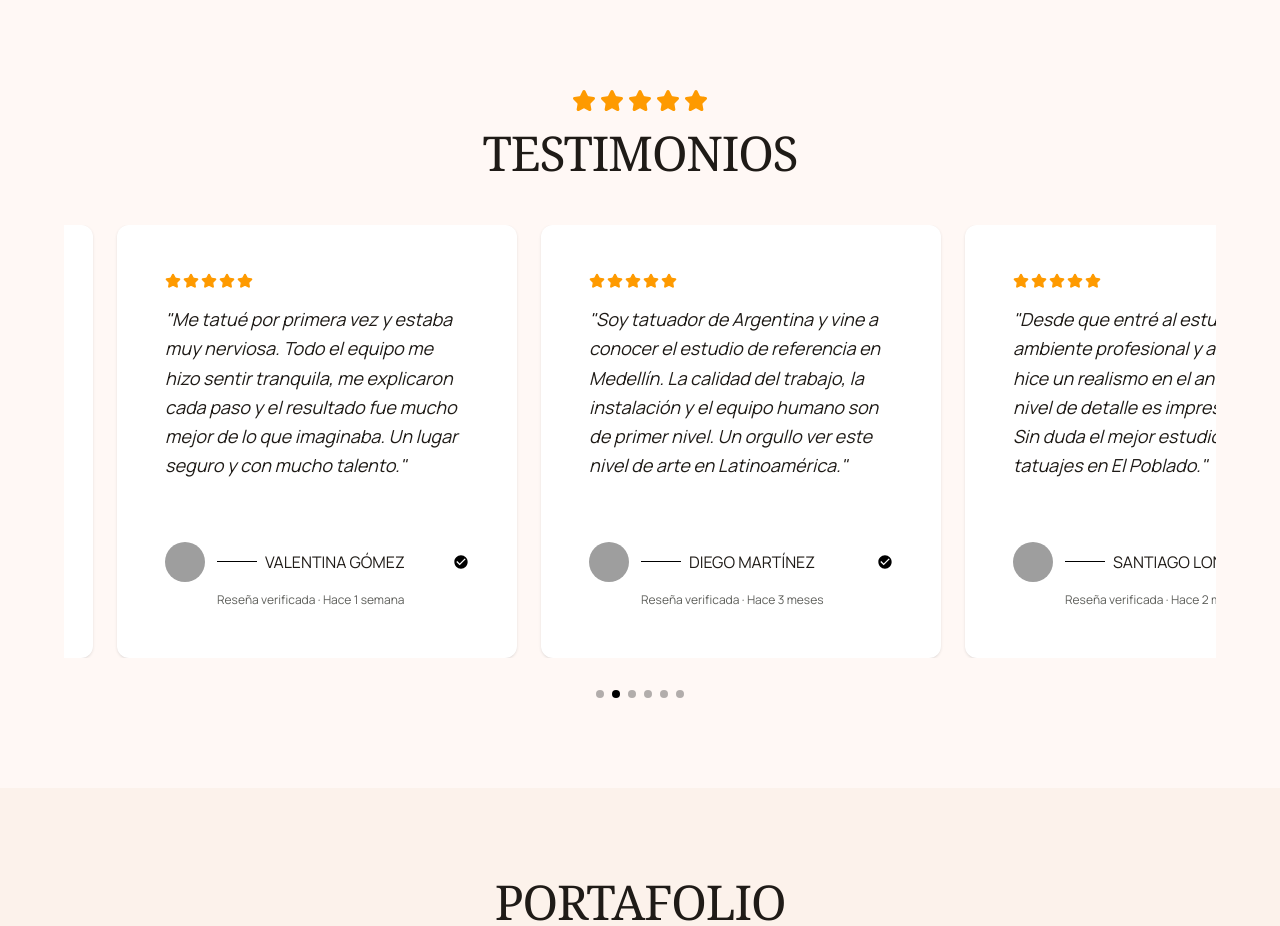
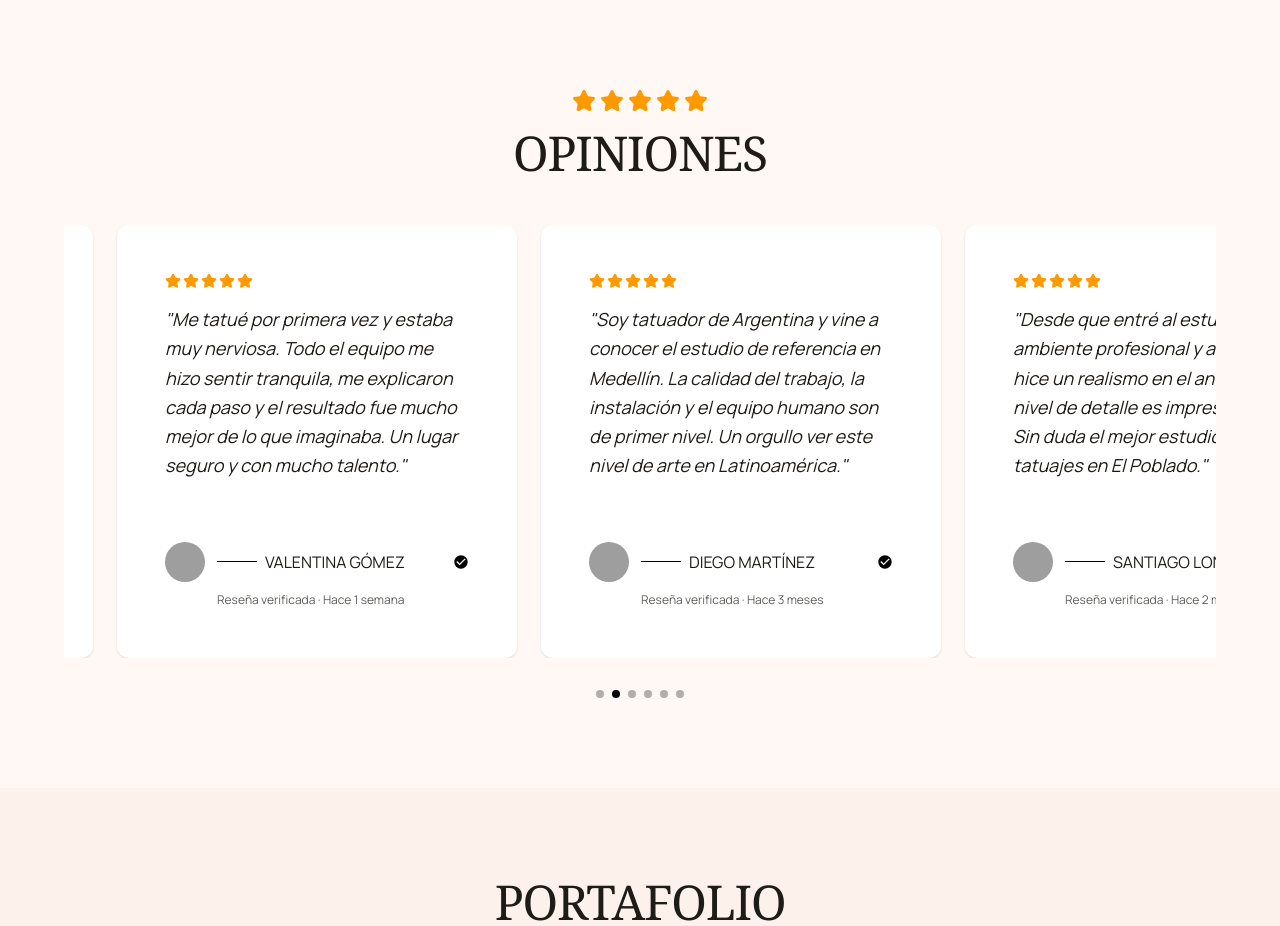
Before and after one commit to arkstudio-co/lafama-landing-page, a Next.js app: page / in a window 1280 px wide. Shown: the part 2540-3466 px from the top of the page. Built offline with nearby package versions, Linux system fonts and the light colour scheme; grey boxes are pictures that could not be loaded.

Commit message:
fix: cambia Testimonios por Opiniones

```diff
--- a/src/components/Resenas.tsx
+++ b/src/components/Resenas.tsx
@@ -142,7 +142,7 @@ export default function Resenas() {
               <Star key={i} size={24} fill="currentColor" />
             ))}
           </div>
-          <h2 className="section-title text-center">Testimonios</h2>
+          <h2 className="section-title text-center">OPINIONES</h2>
         </div>
 
         <div
```
